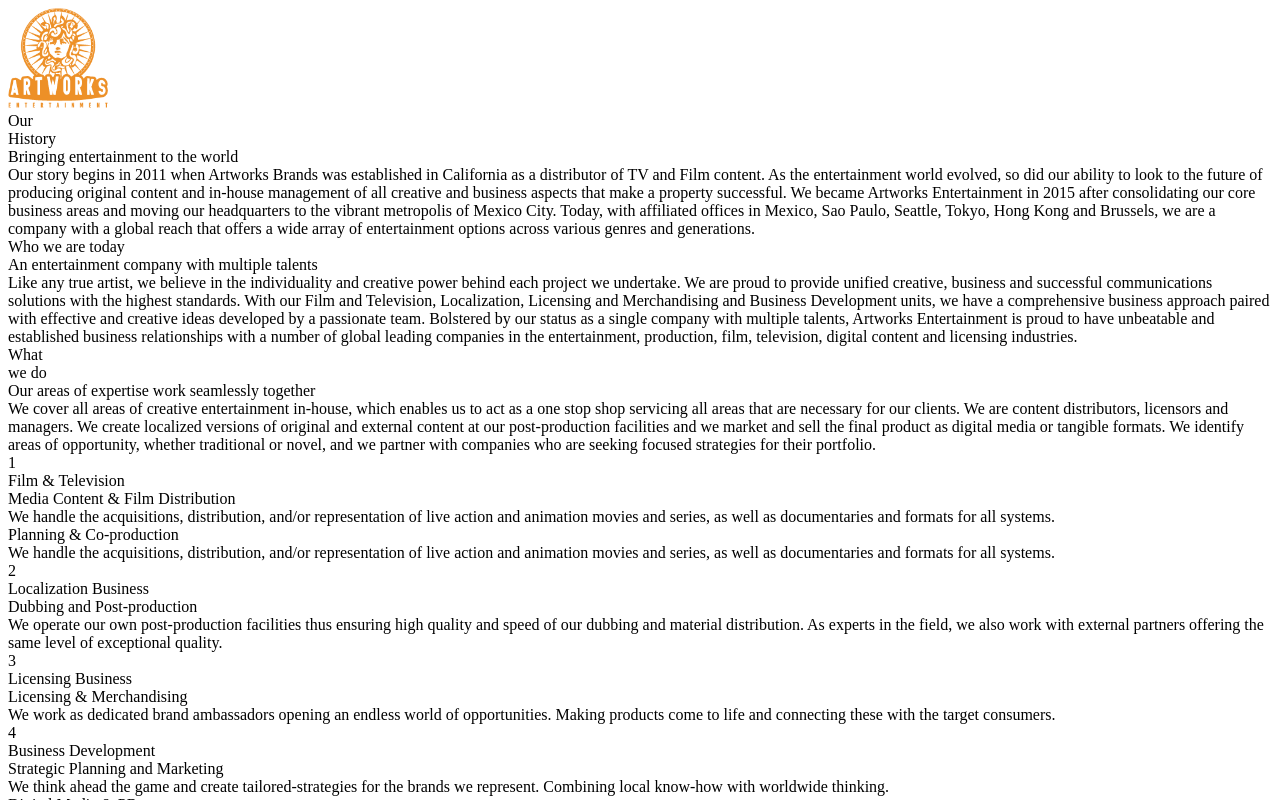
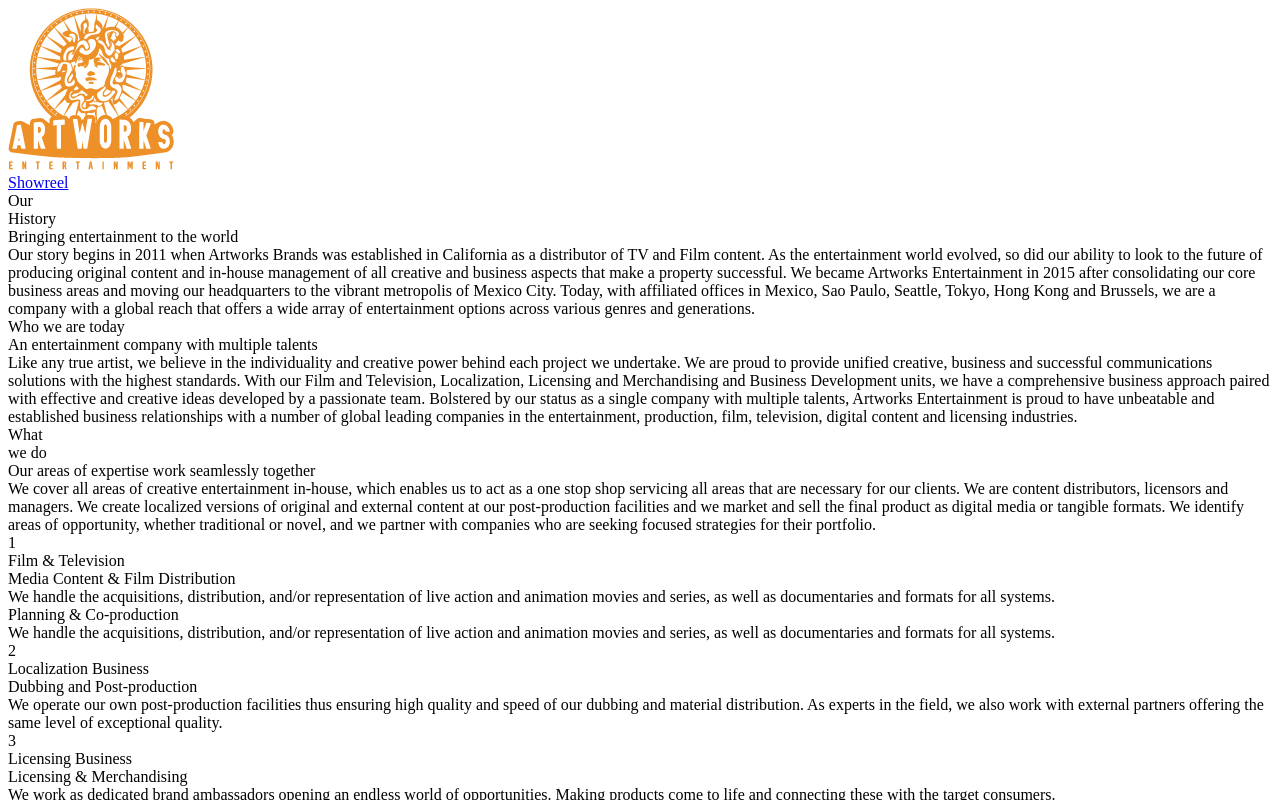
Before and after one commit to lebrel-company/artworks, a Next.js app: page / in a window 1280 px wide. Shown: the top 800 px of the page. Built offline with nearby package versions, Linux system fonts and the light colour scheme; a web font is replaced by a local one.

Commit message:
Remove grids and add flex

```diff
--- a/src/components/header/index.js
+++ b/src/components/header/index.js
@@ -1,22 +1,24 @@
 import Hamburger from './hamburguer'
+import Link from 'next/link'
 
 function Header(props) {
     return (
-        <div className='flex'
-        >
+        <div className='
+        flex justify-between items-center w-full
+        '>
             <div className='
-                md:col-span-1 lg:col-span-1 xl:col-span-1
+                md:col-span-1 lg:col-span-1 xl:col-span-1 header-logo
                 '>
-                <img
-                    src='/logos/artworks.png'
-                    alt='Artworks logo'
-                    height={100}
-                    width={100}
-                    layout='responsive'
-                />
-
+                <img src='/logos/artworks.png' alt='Artworks logo' layout='responsive'/>
             </div>
-            <div className='flex-grow'></div>
+            <div className='font-crimson text-xl'>
+                <Link href='/showreel'>
+                    <a className='
+                    hover:underline
+                    '
+                    >Showreel</a>
+                </Link>
+            </div>
             <div className=''>
                 <Hamburger/>
             </div>
--- a/src/components/medusa/index.js
+++ /dev/null
@@ -1,11 +0,0 @@
-
-function Medusa(props) {
-    return (
-        <img
-            src='/medusa/images/sleeping_blue.png'
-            className='object-contain h-screen'
-        />
-    )
-}
-
-export default Medusa
--- a/src/pages/index.js
+++ b/src/pages/index.js
@@ -2,45 +2,26 @@
 import styles from '../../styles/Home.module.css';
 import Head from 'next/head';
 import Header from '../components/header'
-import Medusa from '../components/medusa'
 import Footer from '../components/footer'
 
 import {info} from '../content/homepage'
 
 function Home() {
     return (
-        <div className='
-        '>
-            <div className='z-10 w-screen xs:px-10 md:px-20 h-20  top-10 fixed'>
+        <div className='w-screen h-screen'>
+            <div className='z-10 p-8 relative z-20'>
                 <Header/>
             </div>
-            <div className='
-                bg-white
-                opacity-50
-                fixed
-                inset-y-1/4
-                sm:hidden md:inline-block lg:inline-block
-                sm:w-0 md:w-0.5
-                h-1/2
-                sm:left-5 md:left-10 lg:left-20
-            '/>
-            <div className='
-                h-3/5
-                top-1/4
-                w-screen
-                xs:px-5 md:px-32
-                z-10
-                overflow-y-scroll
-                fixed'
-            >
-                <div className='
-                grid
-                grid-cols-1 xl:grid-cols-2 2xl:grid-cols-2
-                '>
-                    <div className='
-                    col-span-1
-                    sm:left-0 lg:left-10
-                '>
+            <div
+                className='
+                flex
+                relative z-20
+                p-4 xl:pl-28
+                xl:w-1/2 h-3/4'>
+                <div className='h-full hidden lg:inline-block'>
+                   <div className='bg-white w-1 h-full opacity-50 rounded-sm'/>
+                </div>
+                <div className='overflow-y-scroll md:px-10 py-10'>
                     {
                         info.map(function createInfoSections(info, i) {
                             return <Section
@@ -52,22 +33,15 @@
                     }
                 </div>
             </div>
-            </div>
-            <div className='
-                pb-5
-                fixed
-                z-20
-                bottom-4
-                md:col-span-1 lg:col-span-3 xl:col-span-3'>
+            <div className='w-screen fixed bottom-0 z-20'>
+                <div className='xl:w-1/2'>
                     <Footer/>
                 </div>
-            <div className='
-            h-screen
-            fixed
-            md:right-0
-            md:top-1/5'>
-                <Medusa/>
             </div>
+                <img
+                    src='/medusa/images/sleeping_blue.png'
+                    className='fixed object-contain top-0 h-screen md:right-8 z-0'
+                />
         </div>
     )
 }
--- a/styles/globals.css
+++ b/styles/globals.css
@@ -15,6 +15,10 @@
 body {
     height: 100vh;
     color: white;
+}
+
+.no-scrollbar::-webkit-scrollbar {
+    display: none;
 }
 
 .text-yellow-stroke {
```
Lines whose indentation alone changed are shown as unchanged.
